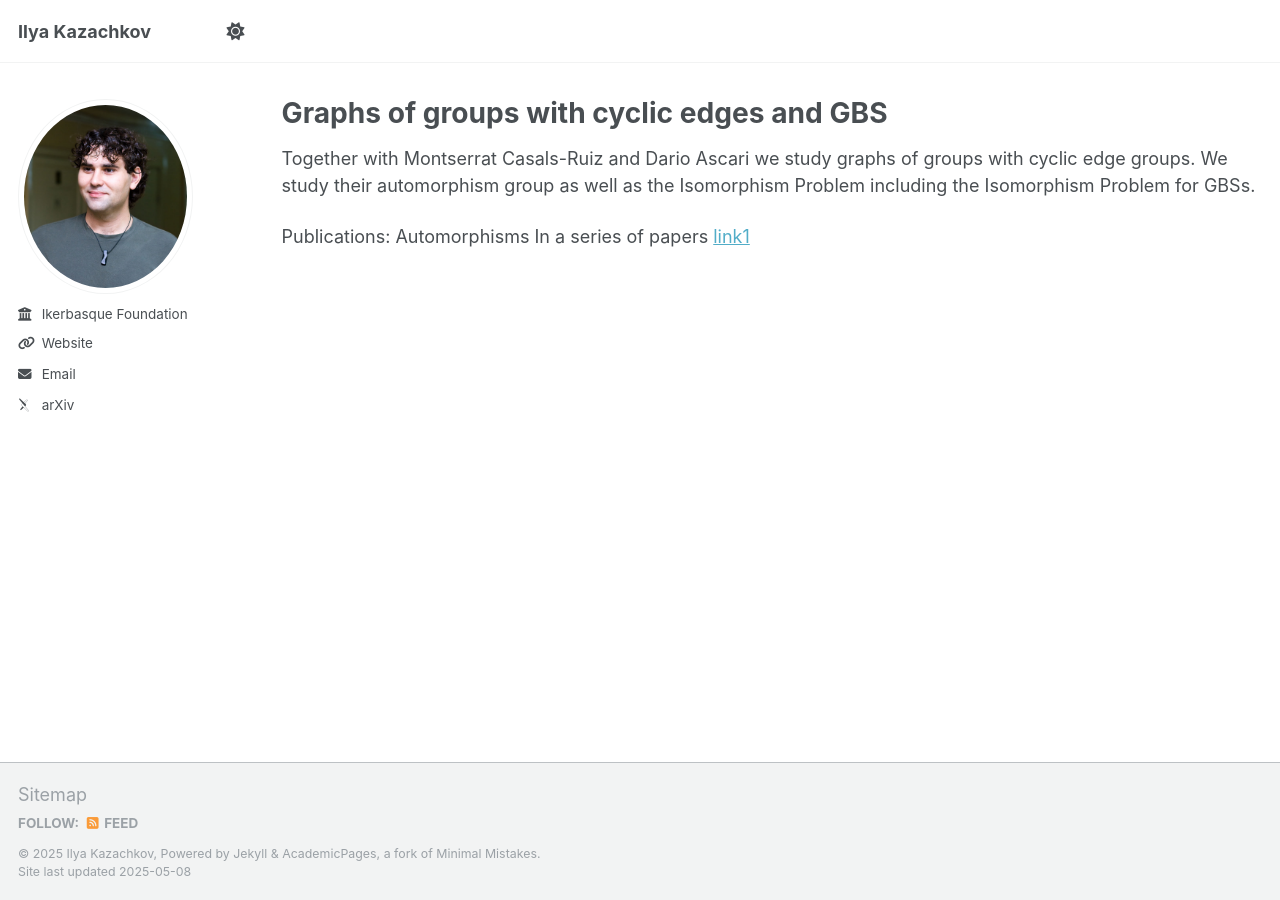
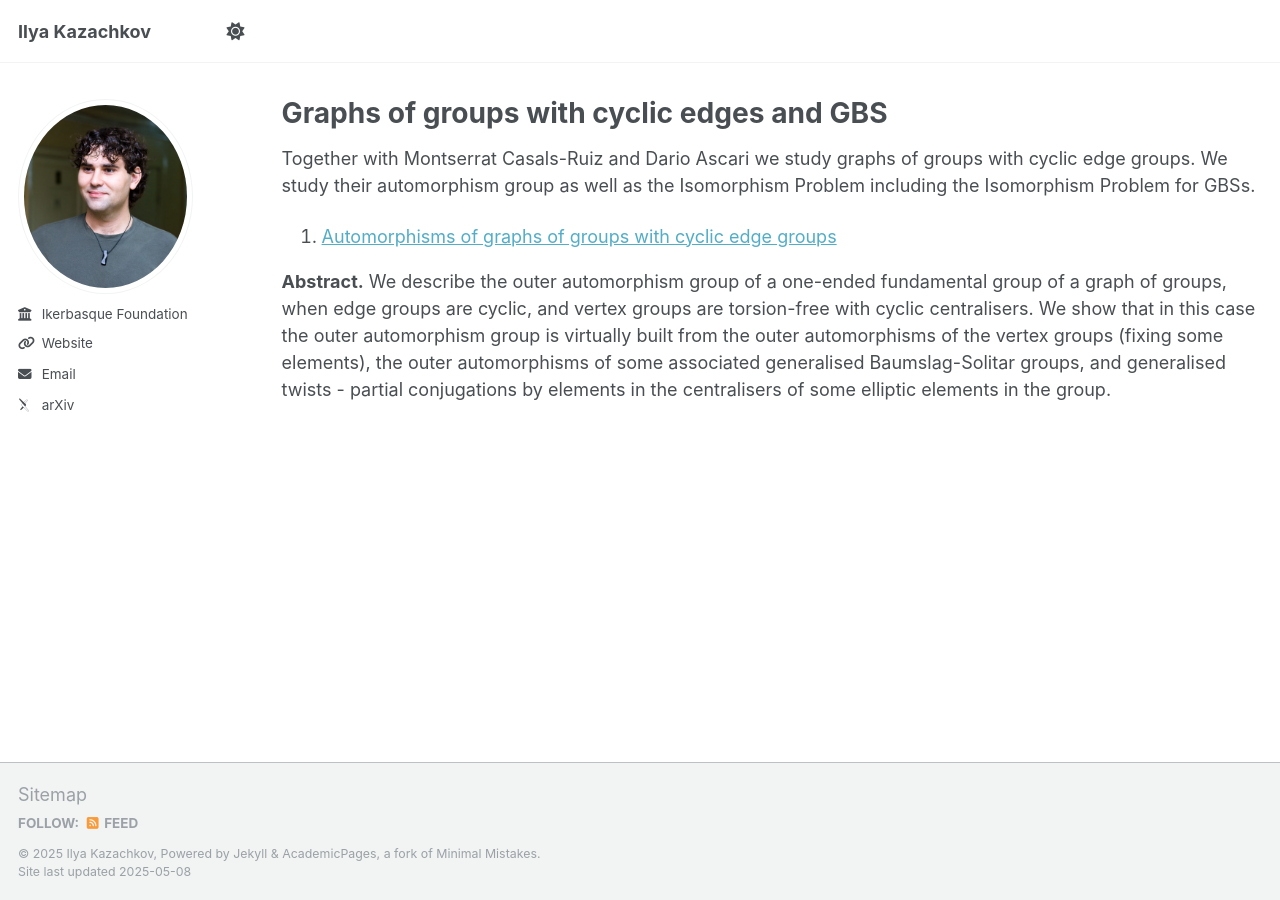
Before and after one commit to ilyakazachkov/ilyakazachkov.github.io, a Jekyll site: the page built from _pages/gbs.md, in a window 1280 px wide. Built offline with Jekyll 4.4.1, drawn with Linux system fonts in a browser that asks for light colours; some web fonts are replaced.

Commit message:
Update gbs.md

```diff
--- a/_pages/gbs.md
+++ b/_pages/gbs.md
@@ -11,7 +11,6 @@ redirect_from:
 
 Together with Montserrat Casals-Ruiz and Dario Ascari we study graphs of groups with cyclic edge groups. We study their automorphism group as well as the Isomorphism Problem including the Isomorphism Problem for GBSs.
 
-Publications:
-Automorphisms
- In a series of papers
-        <a href="#" target="_blank">link1</a>
+1.  <a href="http://ilyakazachkov.github.io/files/automorphisms.pdf" target="_blank">Automorphisms of graphs of groups with cyclic edge groups</a>
+
+<b>Abstract.</b> We describe the outer automorphism group of a one-ended fundamental group of a graph of groups, when edge groups are cyclic, and vertex groups are torsion-free with cyclic centralisers. We show that in this case the outer automorphism group is virtually built from the outer automorphisms of the vertex groups (fixing some elements), the outer automorphisms of some associated generalised Baumslag-Solitar groups, and generalised twists - partial conjugations by elements in the centralisers of some elliptic elements in the group.
```
